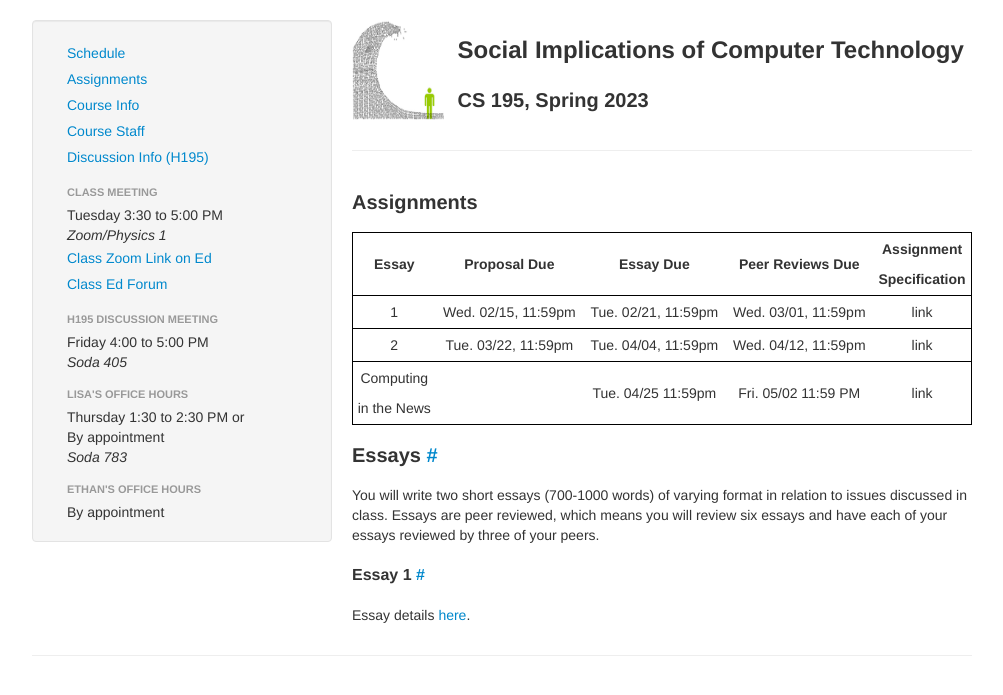
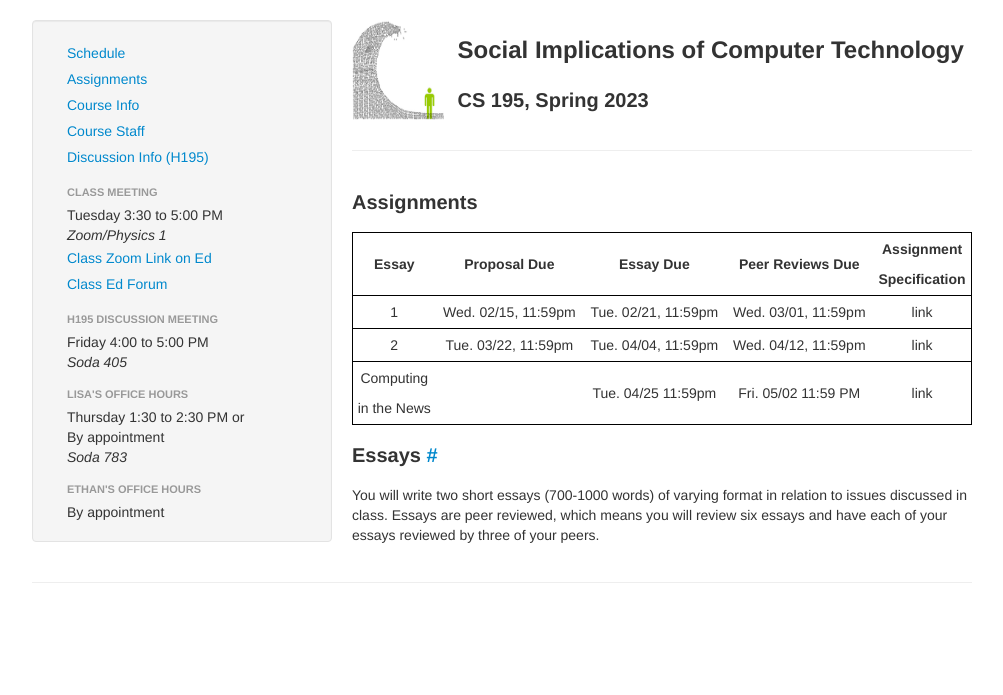
Before and after one commit to Berkeley-CS195/sp23, a Jekyll site: the page built from assignments.md, in a window 1280 px wide. Shown: the top 695 px of the page, without its empty margins (138-1141 px from the left). Built offline with Jekyll 4.4.1, drawn with Linux system fonts in a browser that asks for light colours.

Commit message:
Remove other essay link

```diff
--- a/assignments.md
+++ b/assignments.md
@@ -16,11 +16,11 @@ You will write two short essays (700-1000 words) of varying format in relation
 to issues discussed in class. Essays are peer reviewed, which means you will
 review six essays and have each of your essays reviewed by three of your peers.
 
-### Essay 1
+<!-- ### Essay 1
 
 Essay details [here][essay1].
 
-[essay1]: assignments/essay1.md
+[essay1]: assignments/essay1.md -->
 
 <!--
 Optional Essay: Ethics in the News
```
